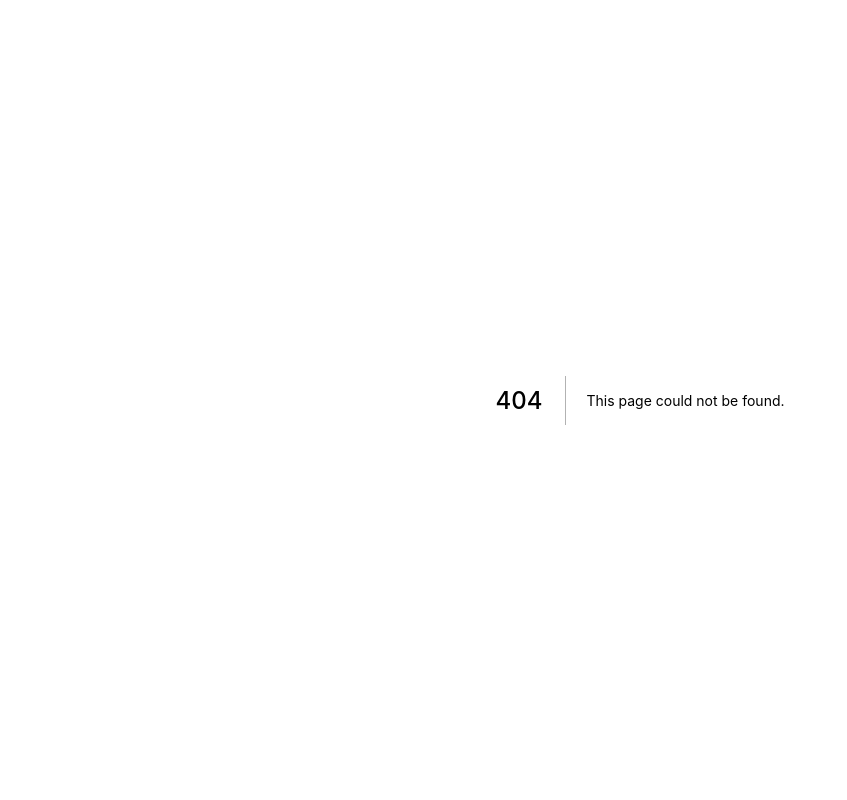
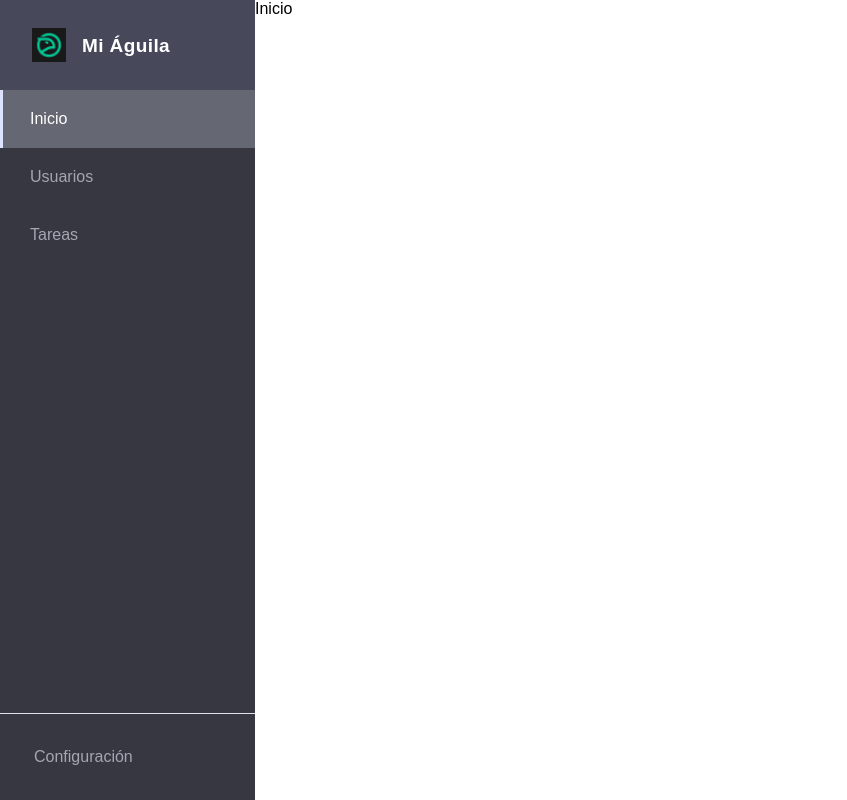
Before and after one commit to elisealcala/mi-aguila, a Next.js app: page /inicio in a window 1280 px wide. Before the commit this address had no page. Shown: the whole page, without its empty margins (0-847 px from the left). Built offline with nearby package versions, Linux system fonts and the light colour scheme.

Commit message:
feat: create inicio page and screen

```diff
--- /dev/null
+++ b/pages/inicio.tsx
@@ -0,0 +1,10 @@
+import React from 'react'
+import HomeScreen from '../src/screens/home-screen'
+
+const Home = () => {
+  return (
+    <HomeScreen />
+  )
+}
+
+export default Home
--- /dev/null
+++ b/src/screens/home-screen.tsx
@@ -0,0 +1,13 @@
+import React from 'react'
+import MainLayout from '../layout/main'
+
+const HomeScreen = () => {
+
+  return (
+    <MainLayout>
+      Inicio
+    </MainLayout>
+  )
+}
+
+export default HomeScreen
```
